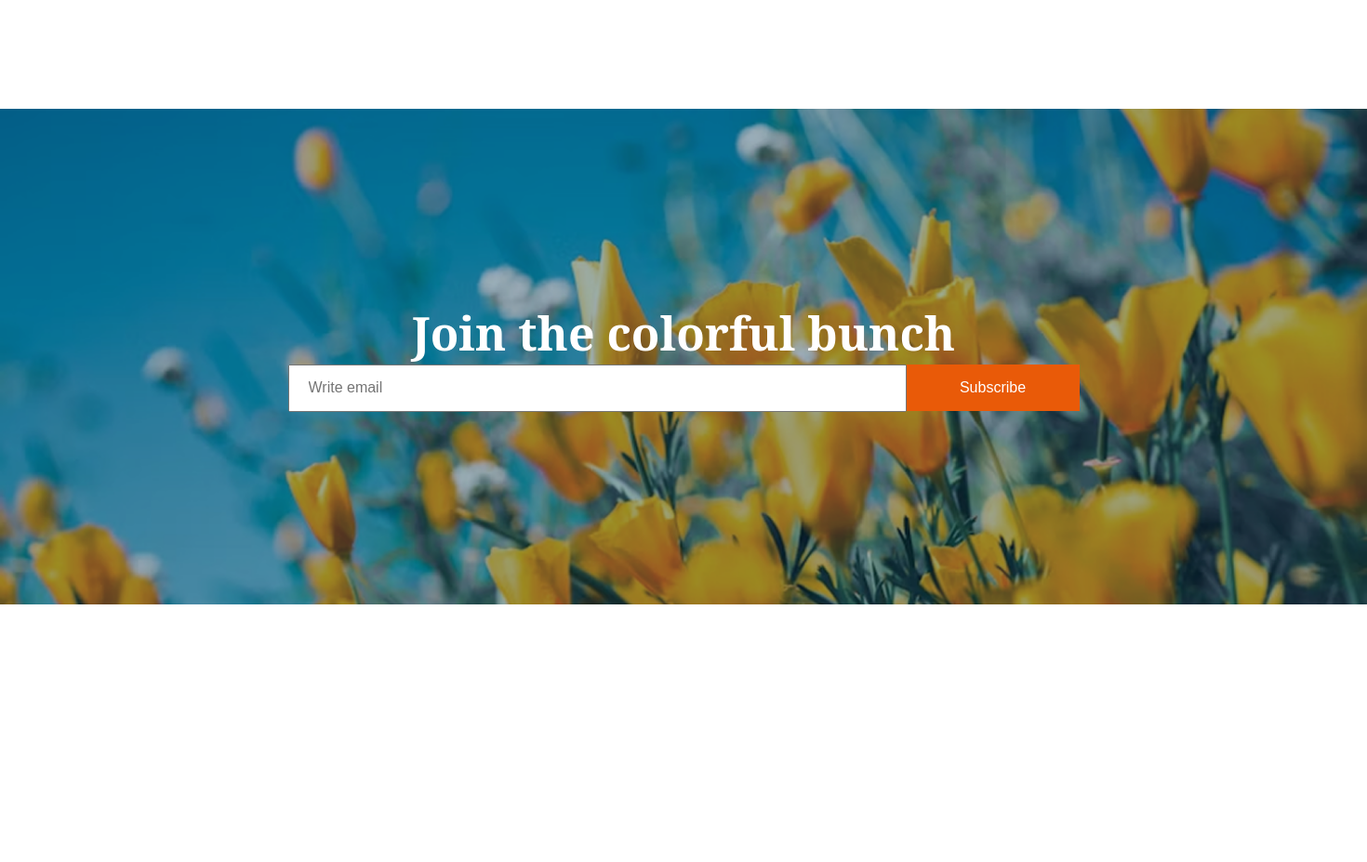
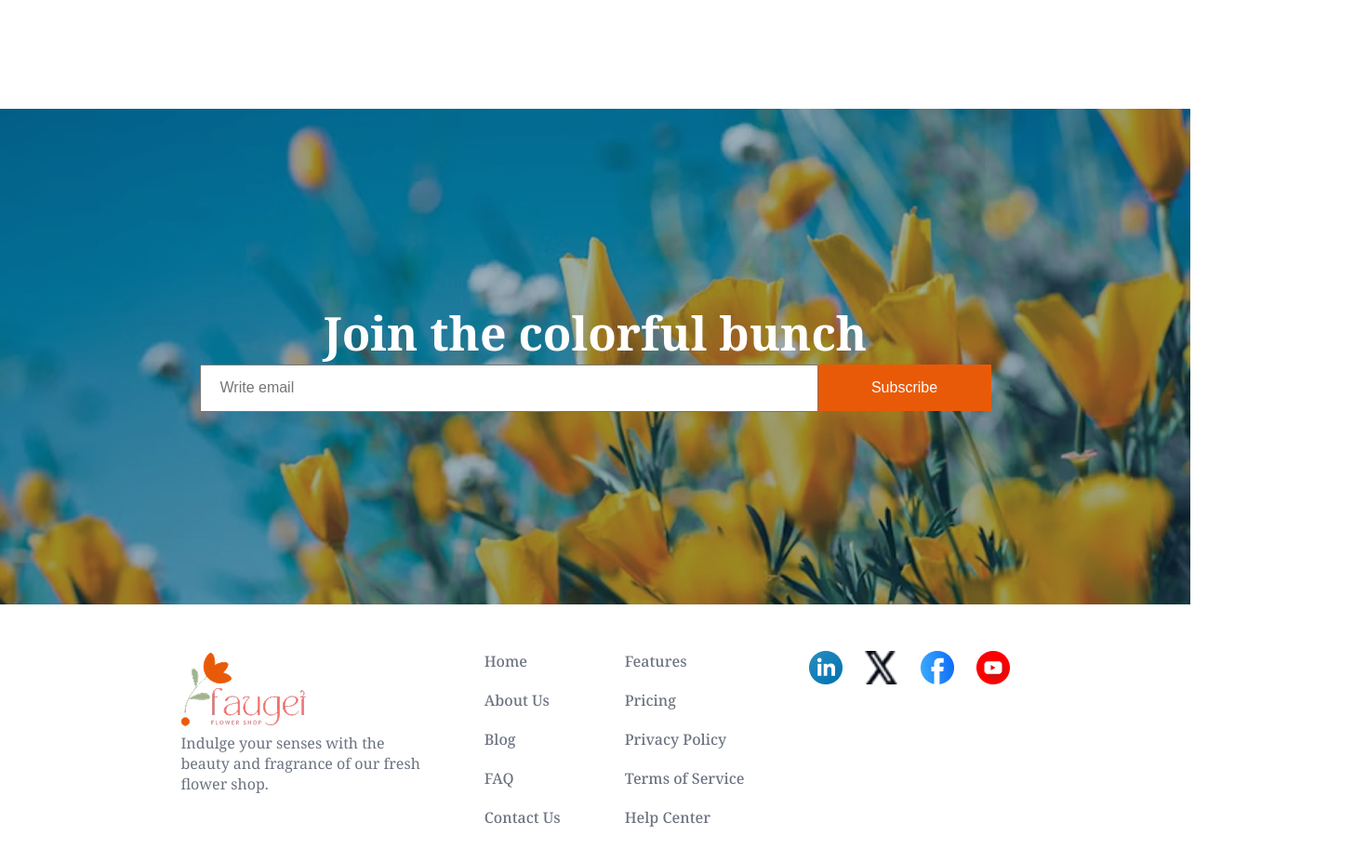
Before and after one commit to anirban-is-here/Assignment-2, a plain HTML site: page index.html in a window 1280 px wide. Shown: the part 3823-4750 px from the top of the page at 93% size, 1470 px wide, since content can reach past the window. Before the commit the page ends 4473 px from the top, so only its background shows below. Drawn offline with Linux system fonts and the light colour scheme.

Commit message:
Footer section added

```diff
--- a/index.html
+++ b/index.html
@@ -11,11 +11,11 @@
     <link rel="stylesheet" href="styles.css">
 </head>
 <body class="noto-serif-normal margin">
+    <!-- navbar section start -->
     <header class="header">
         <img src="/assets/logo.png" alt="">
         <div class="navbar">
             <ul>
-
                 <li><a class="inter-normal text-gray" href="#">Shop</a></li>
                 <li><a class="inter-normal text-gray" href="#">About Us</a></li>
                 <li><a class="inter-normal text-black" href="#"><i class="fa fa-shopping-cart" aria-hidden="true"></i>Cart (56$)</a></li>
@@ -162,9 +162,37 @@
     </section>
 
     <!-- footer section start -->
-     <footer class="footer">
+    <footer class="footer">
+        <div class="first-footer">
+            <img src="/assets/logo.png" alt="" class="footer-logo">
+            <p class="text-gray">Indulge your senses with the <br> beauty and fragrance of our fresh <br> flower shop. </p>
+        </div>
 
-     </footer>
+
+        <div class="second-footer footer-link">
+            <a class="text-gray" href="" >Home</a>
+            <a class="text-gray" href="" >About Us</a>
+            <a class="text-gray" href="" >Blog</a>
+            <a class="text-gray" href="" >FAQ</a>
+            <a class="text-gray" href="" >Contact Us</a>
+        </div>
+
+        <div class="third-footer footer-link">
+            <a class="text-gray" href="" >Features</a>
+            <a class="text-gray" href="" >Pricing</a>
+            <a class="text-gray" href="" >Privacy Policy</a>
+            <a class="text-gray" href="" >Terms of Service</a>
+            <a class="text-gray" href="" >Help Center</a>
+        </div>
+
+        <div class="last-footer">
+            <img src="/assets/icon-linkedin.png" alt="" >
+            <img src="/assets/icon-twitter.png" alt="" >
+            <img src="/assets/icon-facebook.png" alt="" >
+            <img src="/assets/icon-youtube.png" alt="" >
+        </div>
+
+    </footer>
 
 </body>
 </html>
--- a/styles.css
+++ b/styles.css
@@ -314,23 +314,19 @@ body {
 
 .join {
     background-image: url(/assets/news-letter-bg.png);
-    background-size: cover;
-
-    background-position: cover;
+    background-repeat: no-repeat;
+    background-size: auto;
     height: 533px;
-    width: 1470px;
-
+    width: 100%;
     display: flex;
     align-items: center;
     justify-content: center;
     flex-direction: column;
-
 }
 .join h1 {
     font-size: 50px;
     color: white;
     font-weight: bold;
-
 }
 
 .input-area {
@@ -352,3 +348,46 @@ body {
     background-color: rgba(233, 90, 8, 1);
     border-style: none;
 }
+
+/* footer section start */
+
+.footer {
+    display: flex;
+    justify-content: space-around;
+    padding: 50px 160px;
+}
+
+.second-footer, .third-footer {
+    display: flex;
+    flex-direction: column;
+}
+
+.footer-link a {
+    text-decoration: none;
+    font-weight: 500;
+
+}
+
+.footer-link {
+    display: flex;
+    gap: 20px;
+}
+
+.last-footer  {
+    display: flex;
+    gap: 24px;
+
+}
+
+.last-footer img {
+    height: 36px;
+    width: 36px;
+}
+
+/* media querries */
+
+@media screen and (max-width: 576px) {
+
+
+
+}
```
